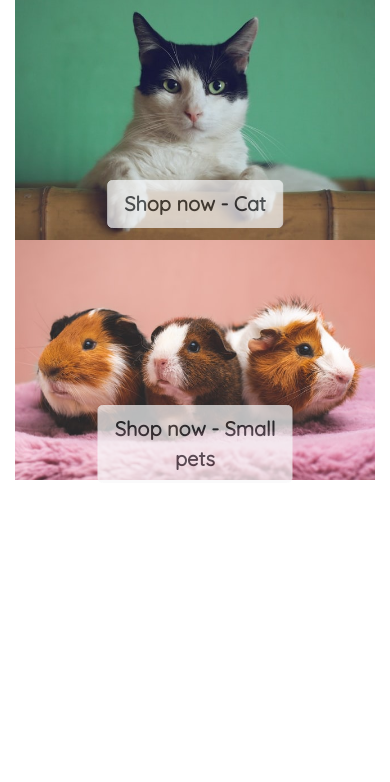
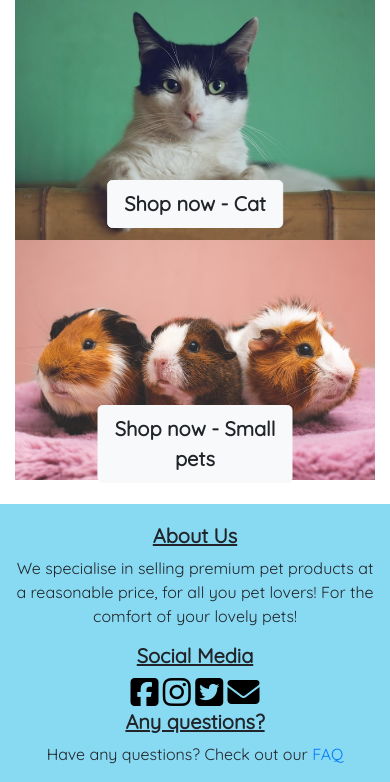
Before and after one commit to HinaChoudhry/Pawfect-Pets, a Django app: page / in a window 390 px wide. Shown: the part 770-1552 px from the top of the page. Before the commit the page ends 1250 px from the top, so only its background shows below. Run offline with Django 3.2, Linux system fonts and the light colour scheme; some libraries are stand-ins or nearby versions; some web fonts are replaced.

Commit message:
Added footer

```diff
--- a/static/css/base.css
+++ b/static/css/base.css
@@ -112,10 +112,14 @@ ul {
     cursor: pointer;
     border-radius: 5px;
     text-align: center;
-    opacity: 0.7;
+    opacity: 1;
     font-family: Quicksand;
     font-weight: 700;
   }
+
+.btn:hover {
+    opacity: 0.7;
+}
 
   .header-container {
       margin-bottom: 5%;
@@ -126,3 +130,19 @@ ul {
       font-size: 1.2rem;
       font-weight: 500;
   }
+
+  .footer-style {
+      background-color: #88daf3;
+      font-family: Quicksand;
+      padding-top: 20px;
+  }
+
+  .fa-footer {
+      color: #000;
+      justify-content: center;
+  }
+
+  .fa-footer:hover {
+      color:#000;
+      opacity: 0.7;
+  }
--- a/templates/base.html
+++ b/templates/base.html
@@ -116,7 +116,53 @@
     {% endblock %}
 
     {% block content %}
+
     {% endblock %}
+    &nbsp;
+    <footer>
+        <div class="container-fluid footer-style">
+            <div class="row text-center">
+                <div class="col-sm-4">
+                    <h5>
+                        <b>
+                            <u>About Us</u>
+                        </b>
+                    </h5>
+                    <p class="text-center">We specialise in selling premium pet products at a reasonable price, for all you pet lovers! For the comfort of your lovely pets!</p>
+                </div>
+                <div class="col-sm-4 text-center">
+                    <h5>
+                        <b>
+                            <u>Social Media</u>
+                        </b>
+                    </h5>
+                    <a href="http://facebook.com" target="_blank">
+                        <i class="fa-footer fa fa-facebook-square fa-2x" aria-hidden="true"></i>
+                    </a>
+                    <a href="http://instagram.com" target="_blank">
+                        <i class="fa-footer fa fa-instagram fa-2x" aria-hidden="true"></i>
+                    </a>
+                    <a href="http://twitter.com" target="_blank">
+                        <i class="fa-footer fa fa-twitter-square fa-2x" aria-hidden="true"></i>
+                    </a>
+                    <a href="http://hotmail.com" target="_blank">
+                        <i class="fa-footer fa fa-envelope fa-2x" aria-hidden="true"></i>
+                    </a>
+                </div>
+                <div class="col-sm-4 text-center">
+                    <h5>
+                        <b>
+                            <u>Any questions?</u>
+                        </b>
+                    </h5>
+                    <p>Have any questions? Check out our <a href="#">FAQ</a></p>
+                <div>
+
+                </div>
+                </div>
+            </div>
+        </div>
+    </footer>
 
     {% block postloadjs %}
     {% endblock %}
```
Also changed, not shown: home/templates/home/index.html (line endings or trailing spaces).
